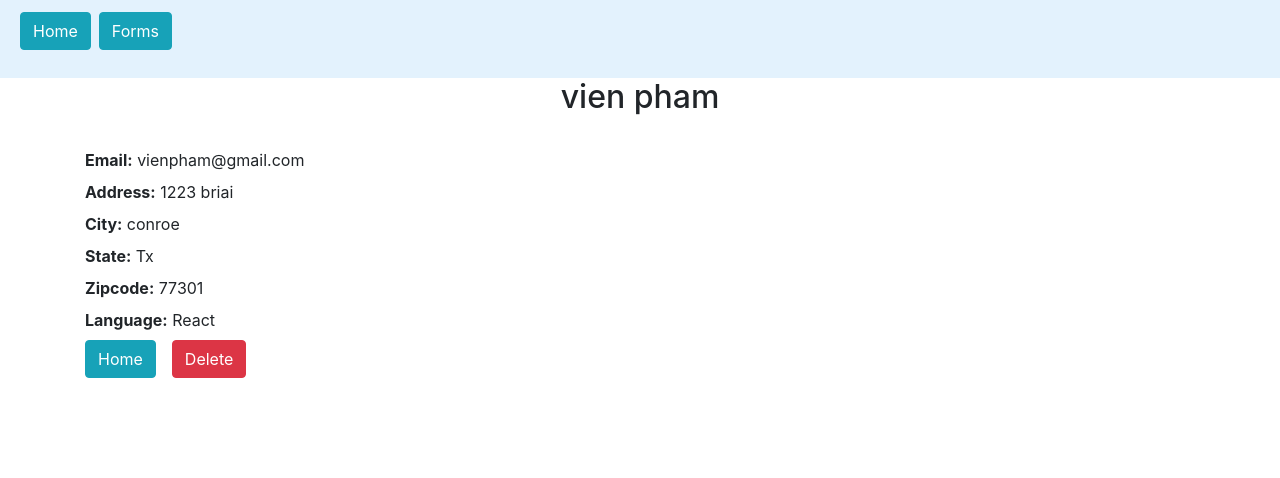
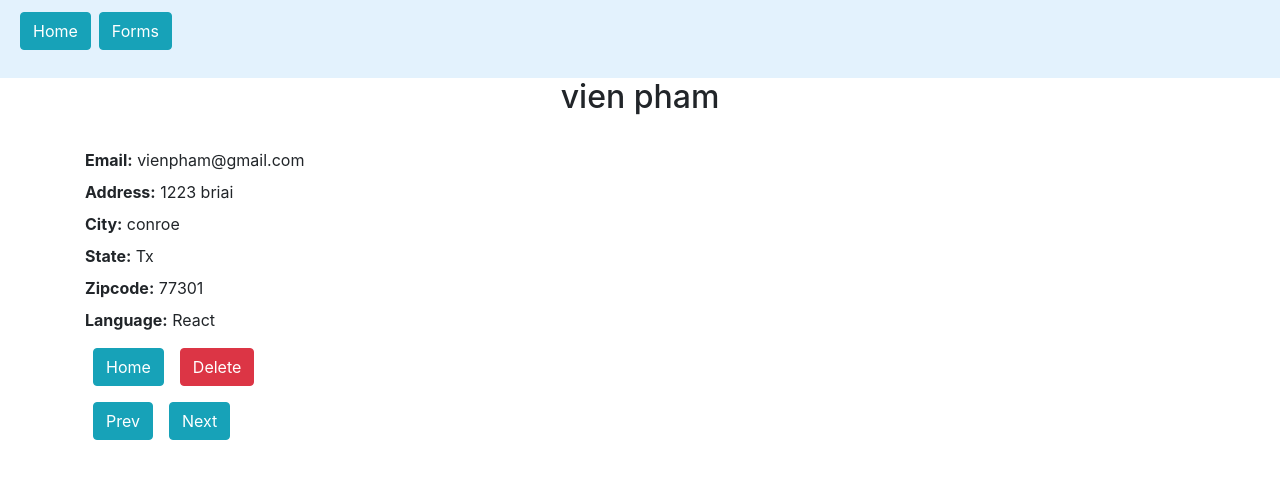
Before and after one commit to vienpham2019/learn_angular, an Angular app in the folder anugar-app/: page /user/1 in a window 1280 px wide. Shown: the top 478 px of the page. Built offline with nearby package versions, Linux system fonts and the light colour scheme.

Commit message:
add paramsMap in home component

```diff
--- a/anugar-app/src/app/components/home/home.component.css
+++ b/anugar-app/src/app/components/home/home.component.css
@@ -0,0 +1,9 @@
+.current_id{
+    background-color: rgb(0, 63, 58);
+    color: white;
+}
+
+.current_id:hover{
+    background-color: rgb(2, 85, 78);
+    color: white;
+}
--- a/anugar-app/src/app/components/home/home.component.html
+++ b/anugar-app/src/app/components/home/home.component.html
@@ -4,6 +4,7 @@
         *ngFor="let user of users"
         class="list-group-item list-group-item-action list-group-item-secondary"
         (click) = "show_hidden_user(user.id)"
+        [class.current_id] = "current_id === user.id"
     >
         <a [routerLink] = "['/user', user.id]">
             {{user.first_name + " " + user.last_name}}
--- a/anugar-app/src/app/components/home/home.component.ts
+++ b/anugar-app/src/app/components/home/home.component.ts
@@ -1,6 +1,7 @@
 import { Component, OnInit } from '@angular/core';
 import { NewUserModel } from '../../model/new_user_model';
 import { NewUserServer } from '../../server/new-user-server.service'
+import { ActivatedRoute , Router , ParamMap} from '@angular/router'
 
 @Component({
   selector: 'app-home',
@@ -10,10 +11,12 @@ import { NewUserServer } from '../../server/new-user-server.service'
 export class HomeComponent implements OnInit {
 
   users: NewUserModel[]
-  constructor(private _server: NewUserServer) { }
+  current_id: number
+  constructor(private _server: NewUserServer , private _route: ActivatedRoute , private _router: Router ) { }
 
   ngOnInit(): void {
     this.users = this._server.getUsers()
+    this._route.paramMap.subscribe((params: ParamMap) => this.current_id = parseInt(params.get('id')))
   }
 
   show_hidden_user(id):void {
--- a/anugar-app/src/app/components/user/user.component.html
+++ b/anugar-app/src/app/components/user/user.component.html
@@ -13,6 +13,9 @@
     <br>
     <label><strong>Language: </strong></label> {{user.language}}
     <br>
-    <button class="btn btn-info mr-3" [routerLink] = "['/home']">Home</button>
-    <button class="btn btn-danger" (click) = "deleteUser()">Delete</button>
+    <button class="btn btn-info m-2" (click) = "goHome()">Home</button>
+    <button class="btn btn-danger m-2" (click) = "deleteUser()">Delete</button>
+    <br>
+    <button class="btn btn-info m-2" (click) = "goPrev()">Prev</button>
+    <button class="btn btn-info m-2" (click) = "goNext()">Next</button>
 </div>
--- a/anugar-app/src/app/components/user/user.component.ts
+++ b/anugar-app/src/app/components/user/user.component.ts
@@ -1,7 +1,7 @@
 import { Component, OnInit } from '@angular/core';
 import { NewUserModel } from '../../model/new_user_model'
 import { NewUserServer } from '../../server/new-user-server.service'
-import { ActivatedRoute , Router} from '@angular/router'
+import { ActivatedRoute , Router , ParamMap } from '@angular/router'
 
 @Component({
   selector: 'app-user',
@@ -10,11 +10,18 @@ import { ActivatedRoute , Router} from '@angular/router'
 })
 export class UserComponent implements OnInit {
   user: NewUserModel
+  current_id: number
   constructor(private _server: NewUserServer , private _route: ActivatedRoute , private _router: Router) { }
 
   ngOnInit(): void {
-    let {id} = this._route.snapshot.params
-    this.user = this._server.getUser(id)
+    this._route.paramMap.subscribe((params: ParamMap) => {
+      this.current_id = parseInt(params.get('id'))
+      this.user = this._server.getUser(this.current_id)
+    })
+  }
+
+  goHome():void{
+    this._router.navigate(['/home', {id: this.current_id}])
   }
 
   deleteUser():void{
@@ -22,4 +29,14 @@ export class UserComponent implements OnInit {
     this._router.navigate(['home'])
   }
 
+  goNext(){
+    this.current_id = this._server.find_user_id(this.current_id + 1) ? this.current_id + 1 : 1
+    this._router.navigate(['/user', this.current_id])
+  }
+
+  goPrev(){
+    this.current_id = this._server.find_user_id(this.current_id - 1) ? this.current_id - 1 : this._server.getUsers().length
+    this._router.navigate(['/user', this.current_id])
+  }
+
 }
--- a/anugar-app/src/app/server/new-user-server.service.ts
+++ b/anugar-app/src/app/server/new-user-server.service.ts
@@ -38,4 +38,8 @@ export class NewUserServer{
   deleteUser(id):void{
     this.users = this.users.filter(u => u.id !== id)
   }
+
+  find_user_id (id) {
+    return this.users.find(u => u.id === id)
+  }
 }
```
